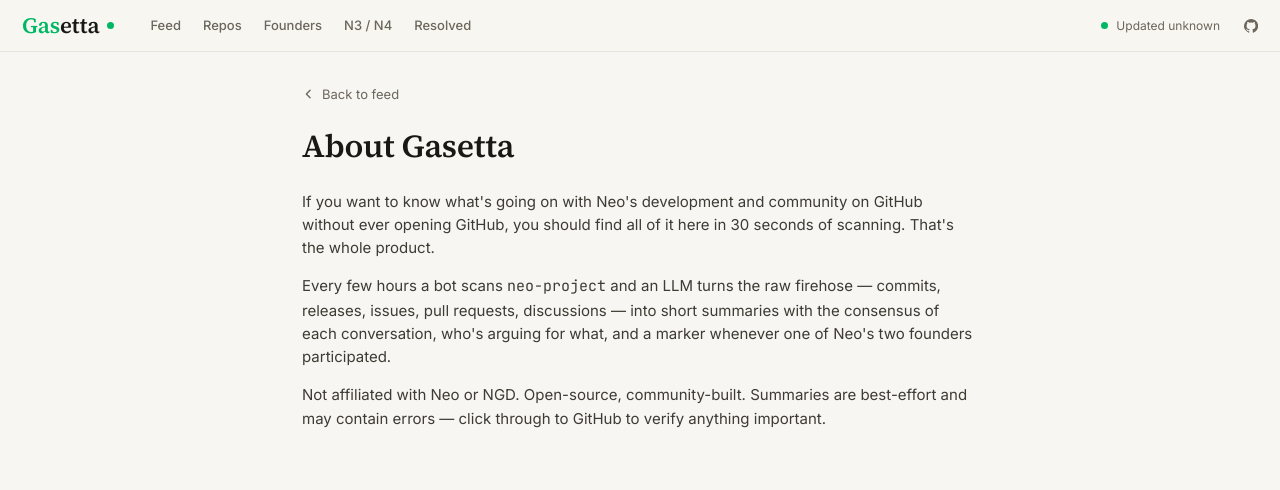
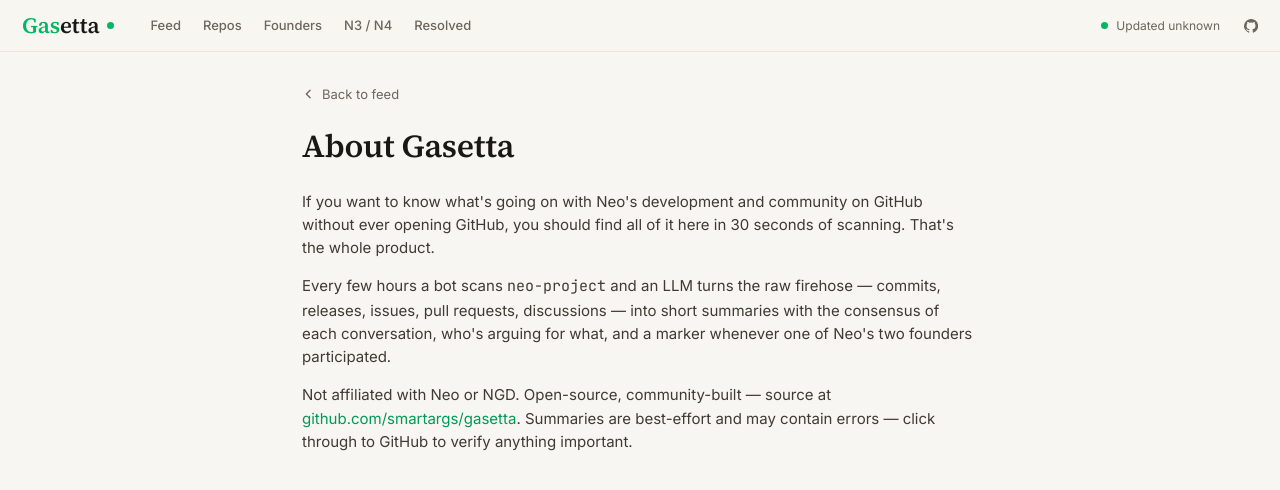
Before and after one commit to smartargs/gasetta, a React (Vite) app in the folder apps/web/: page /about in a window 1280 px wide. Shown: the top 490 px of the page. Built offline with nearby package versions, Linux system fonts and the light colour scheme; no server answers; the database is empty.

Commit message:
docs: link smartargs/gasetta repo + add README footer

```diff
--- a/apps/web/src/components/RightRail.tsx
+++ b/apps/web/src/components/RightRail.tsx
@@ -27,7 +27,18 @@
           It scans the org every few hours, then surfaces the consensus on each thread — who's
           arguing for what, where founders weighed in, and what's been decided.
         </p>
-        <p style={{ fontSize: 13 }}>Not affiliated with Neo or NGD. Built by the community.</p>
+        <p style={{ fontSize: 13 }}>
+          Not affiliated with Neo or NGD. Built by the community —{' '}
+          <a
+            className="link"
+            href="https://github.com/smartargs/gasetta"
+            target="_blank"
+            rel="noopener noreferrer"
+          >
+            source on GitHub
+          </a>
+          .
+        </p>
         <div className="meta">
           <span style={{ display: 'inline-flex', alignItems: 'center', gap: 6 }}>
             <span className="pulse" />
--- a/apps/web/src/components/TopBar.tsx
+++ b/apps/web/src/components/TopBar.tsx
@@ -36,8 +36,9 @@
         Updated {updatedRelative}
       </span>
       <a
-        href="https://github.com/"
-        onClick={(e) => e.preventDefault()}
+        href="https://github.com/smartargs/gasetta"
+        target="_blank"
+        rel="noopener noreferrer"
         style={{
           display: 'inline-flex',
           alignItems: 'center',
--- a/apps/web/src/pages/AboutPage.tsx
+++ b/apps/web/src/pages/AboutPage.tsx
@@ -57,8 +57,17 @@
         of Neo's two founders participated.
       </p>
       <p>
-        Not affiliated with Neo or NGD. Open-source, community-built. Summaries are best-effort
-        and may contain errors — click through to GitHub to verify anything important.
+        Not affiliated with Neo or NGD. Open-source, community-built — source at{' '}
+        <a
+          href="https://github.com/smartargs/gasetta"
+          target="_blank"
+          rel="noopener noreferrer"
+          style={{ color: 'var(--neo-2)' }}
+        >
+          github.com/smartargs/gasetta
+        </a>
+        . Summaries are best-effort and may contain errors — click through to GitHub to verify
+        anything important.
       </p>
     </div>
   );
```
Also changed, not shown: 2 other files (tests, documents, lock files or other folders).
